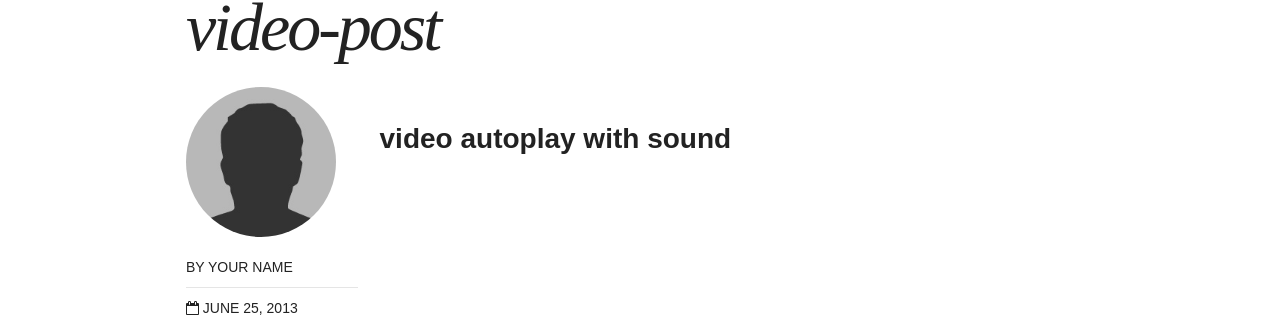
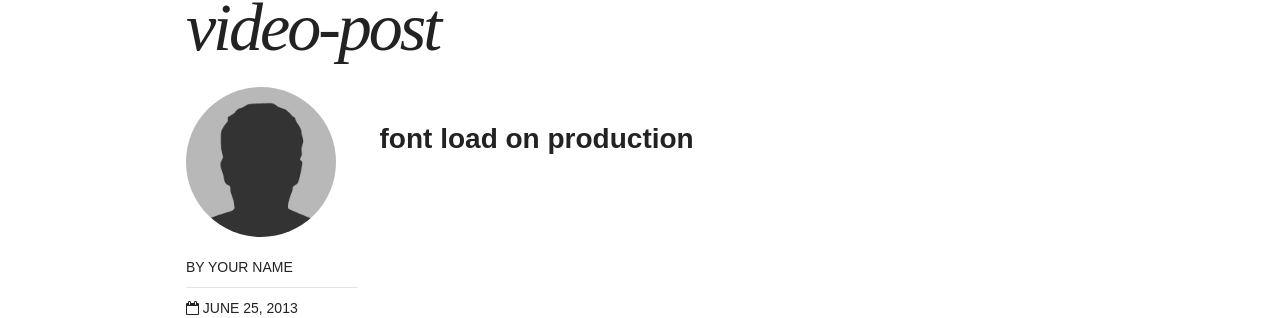
Before and after one commit to galdil/galdil.github.io, a Jekyll site: the page built from _posts/articles/2013-06-25-video-post.md, in a window 1280 px wide. Shown: the part 508-826 px from the top of the page. Built offline with Jekyll 4.4.1, drawn with Linux system fonts in a browser that asks for light colours; nearby versions of some CDN libraries.

Commit message:
Update 2013-06-25-video-post.md

```diff
--- a/_posts/articles/2013-06-25-video-post.md
+++ b/_posts/articles/2013-06-25-video-post.md
@@ -7,6 +7,8 @@
 comments: true
 share: true
 ---
-###   video autoplay with sound
+###   font load on production
 
-<div class="apester-media" data-media-id="5ae20f9085c8212f768cc34b" height="338"></div><script async src="https://storage.googleapis.com/apester-stg/sdk/core.min.js"></script>
+<br>
+<div class="apester-media" data-media-id="5af168ca69f1ea1c186f63e4" height="512"></div><script async src="//static.apester.com/js/sdk/v2.0/apester-javascript-sdk.min.js"></script>
+<br>
```
